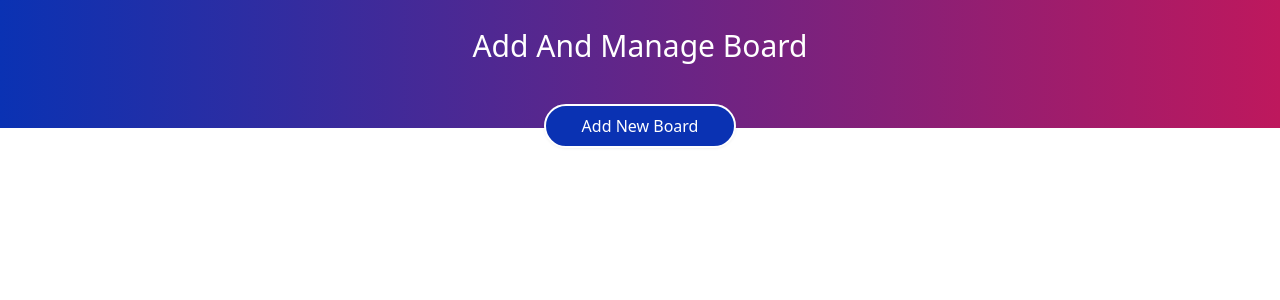
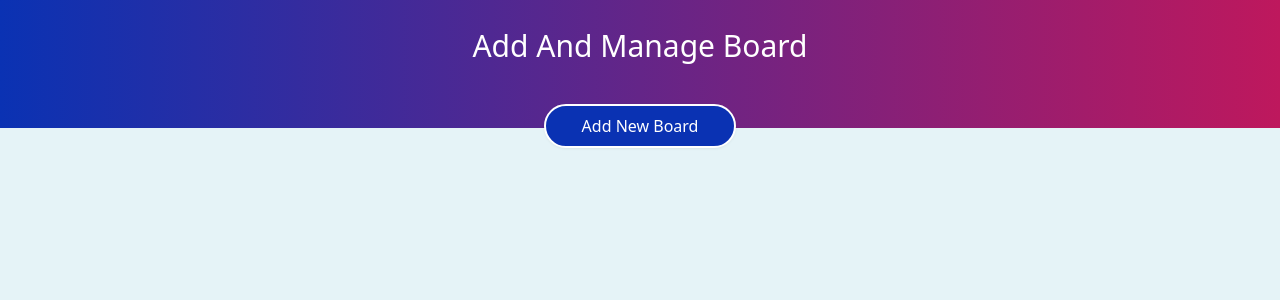
Before and after one commit to obendesmond/react-typscript-crud, a React (Create React App) app: page / in a window 1280 px wide. Shown: the top 300 px of the page. Built offline with nearby package versions, Linux system fonts and the light colour scheme.

Commit message:
finish header and layout component

```diff
--- a/src/App.tsx
+++ b/src/App.tsx
@@ -1,11 +1,31 @@
-import React from "react";
+import React, { useState } from "react";
 import Header from "./components/Header";
+import Layout from "./components/Layout";
+
+interface AppTypes {
+  boardTypes: {
+    title: string;
+    todos: AppTypes["todo"][];
+  }[];
+
+  todo: {
+    title: string;
+    description: string;
+  };
+}
 
 const App: React.FC = () => {
+  const [boards, setBoards] = useState<AppTypes["boardTypes"]>([
+    {
+      title: "First Board",
+      todos: [{ title: "first todo", description: "some description" }],
+    },
+  ]);
+
   return (
-    <div>
+    <Layout>
       <Header />
-    </div>
+    </Layout>
   );
 };
 
--- /dev/null
+++ b/src/components/Layout.tsx
@@ -0,0 +1,13 @@
+import React, { ReactNode } from "react";
+
+interface LayoutTypes {
+  IProps: {
+    children: ReactNode;
+  };
+}
+
+const Layout: React.FC<LayoutTypes["IProps"]> = ({ children }) => {
+  return <div className="bg-[#e5f3f7] h-[100vh]">{children}</div>;
+};
+
+export default Layout;
```
